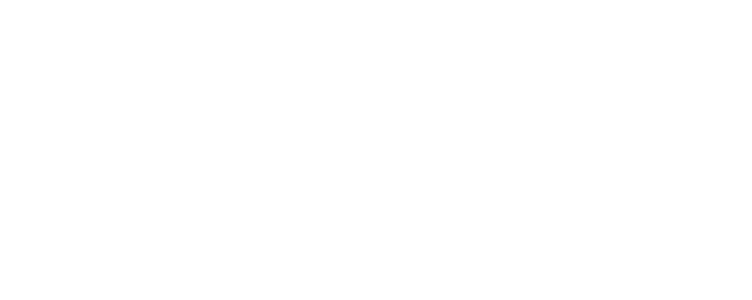
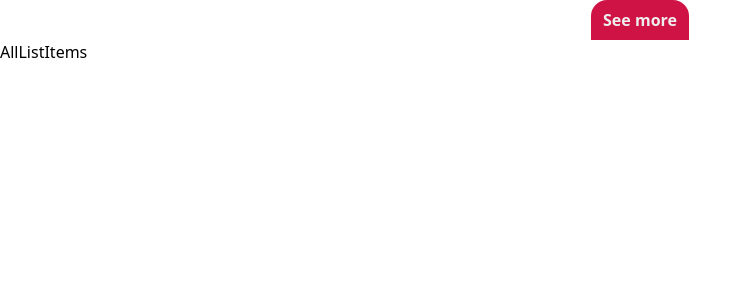
Before and after one commit to Hossaini1/e-commerce, a React (Vite) app: page /listitems in a window 1280 px wide. Before the commit this address had no page. Shown: the top 300 px of the page, without its empty margins (0-752 px from the left). Built offline with nearby package versions, Linux system fonts and the light colour scheme.

Commit message:
adde see more and conect to AllItemPage

```diff
--- a/src/App.jsx
+++ b/src/App.jsx
@@ -1,26 +1,23 @@
-import { Routes, Route, BrowserRouter,Outlet } from "react-router-dom";
+import { Routes, Route, BrowserRouter, Outlet } from "react-router-dom";
 import Home from "./pages/Home";
 import Header from "./components/Header";
-import Main from './components/Main'
-
+import Main from "./components/Main";
+import AllListItems from "./pages/AllListItems";
 
 const App = () => {
   return (
     <>
+      <BrowserRouter>
+        <Header />
+        <Main />
 
-   <Header />
-<Main />
-      <BrowserRouter>
         <Routes>
-
-            <Route path="/" element={<Home />} />
-            <Route path="" />
-            <Route path="" />
-            <Route path="" />
-
+          <Route path="/" element={<Home />} />
+          <Route path="/listitems" element={<AllListItems />} />
+          <Route path="" />
+          <Route path="" />
         </Routes>
       </BrowserRouter>
-
     </>
   );
 };
--- a/src/components/Main.jsx
+++ b/src/components/Main.jsx
@@ -1,10 +1,22 @@
-import {Outlet} from 'react-router-dom'
+import {Outlet,useNavigate} from 'react-router-dom'
+
 
 const Main = () => {
+    const navigate = useNavigate();
+const HandleClickToSeeMore = ()=>{
+  navigate('/listitems');
+
+}
   return (
-    <main>
-<Outlet />
+  <>
+  <Outlet />
+    <main className='text-center '>
+
+
+<button className='text-center bg-tertiary text-primaryDark px-3 py-2 font-bold rounded-t-2xl ' onClick={HandleClickToSeeMore}>See more</button>
+
     </main>
+    </>
   )
 }
 export default Main
--- /dev/null
+++ b/src/pages/AllListItems.jsx
@@ -0,0 +1,6 @@
+const AllListItems = () => {
+  return (
+    <div>AllListItems</div>
+  )
+}
+export default AllListItems
--- a/src/store/Context.jsx
+++ b/src/store/Context.jsx
@@ -1,6 +1,9 @@
 import { createContext, useState, useContext } from "react";
 
+
 const Context = createContext();
+
+
 
 export function ParentContext({ children }) {
   return <Context.Provider value={{}}>{children}</Context.Provider>;
```
